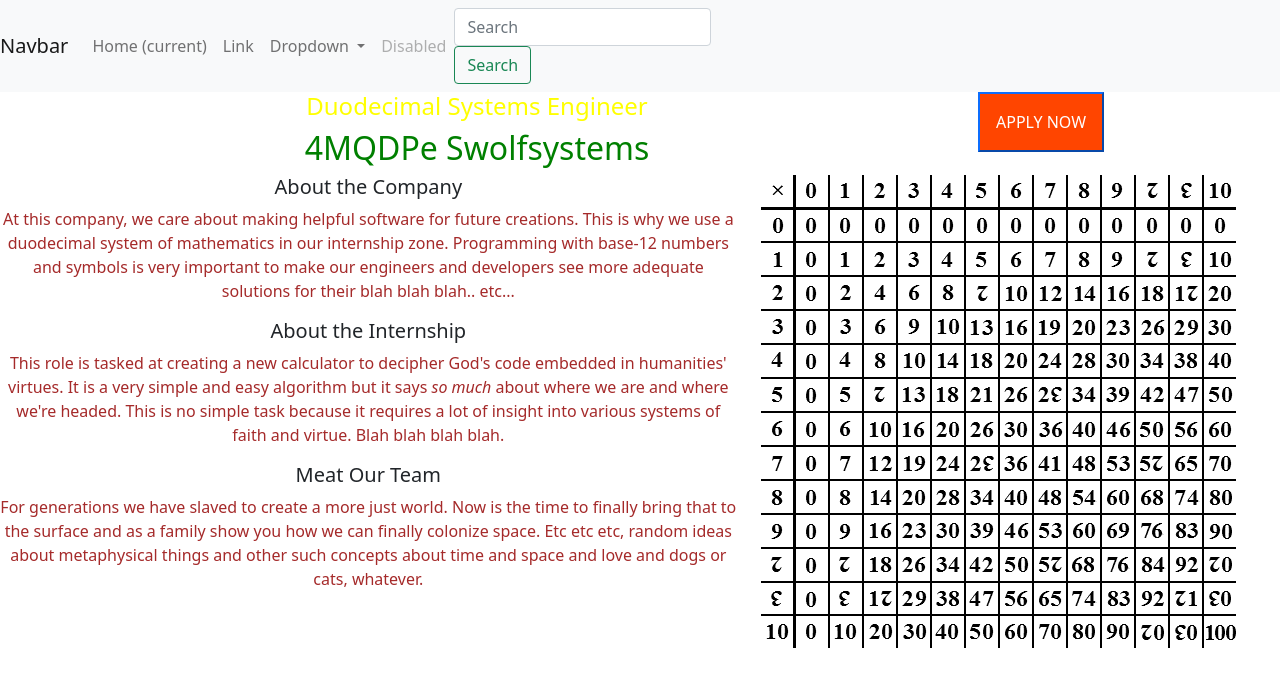
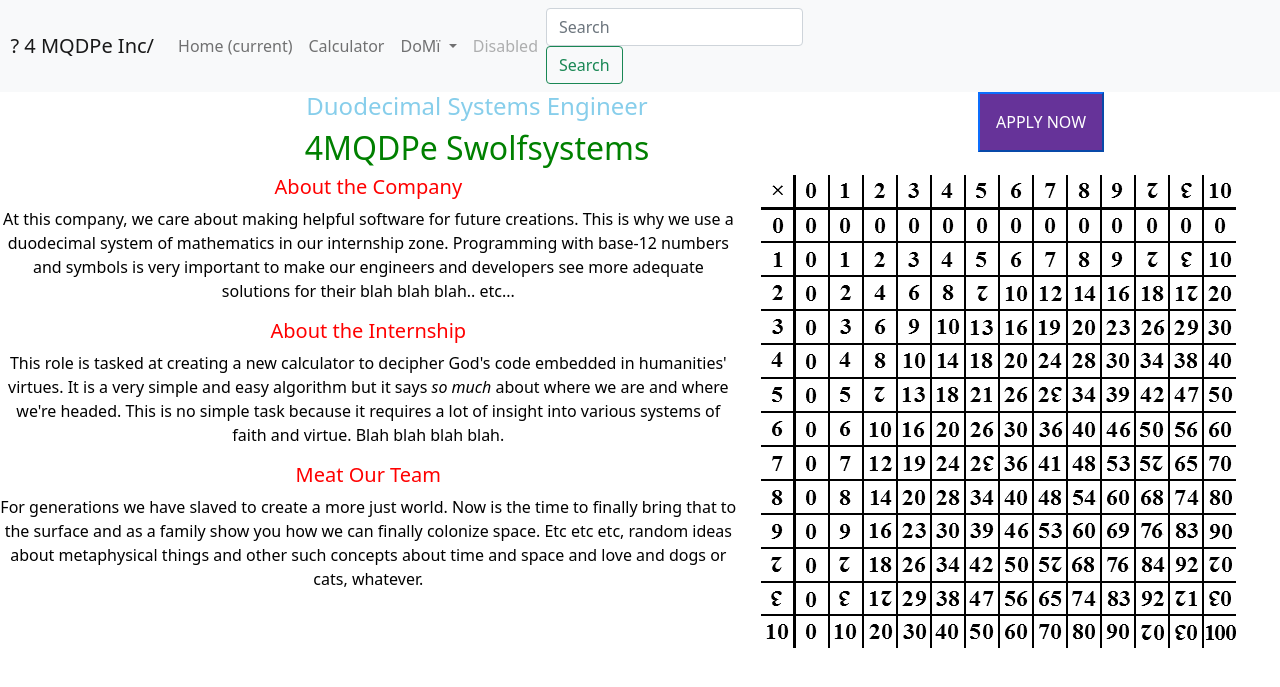
Before and after one commit to dknoll1/application, a PHP site: page /views/home.html in a window 1280 px wide. Shown: the top 687 px of the page. Run offline with PHP 8.4, Linux system fonts and the light colour scheme.

Commit message:
5 styles~views

```diff
--- a/styles/styles.css
+++ b/styles/styles.css
@@ -1,18 +1,22 @@
 .btn-primary {
-    background-color: orangered;
+    background-color: rebeccapurple;
     padding: 16px;
 }
 
 p {
-    color: brown;
+    color: black;
 }
 
 .imgstd {
     width: 33%;
 }
 
+h5 {
+    color: red;
+}
+
 h4 {
-    color: yellow;
+    color: skyblue;
 }
 
 h3 {
@@ -22,3 +26,7 @@ h3 {
 h2 {
     color: green;
 }
+
+h1 {
+    color: silver;
+}
--- a/views/home.html
+++ b/views/home.html
@@ -7,13 +7,14 @@
     <meta http-equiv="X-UA-Compatible" content="ie=edge">
     <link href="https://cdn.jsdelivr.net/npm/bootstrap@5.1.3/dist/css/bootstrap.min.css" rel="stylesheet" integrity="sha384-1BmE4kWBq78iYhFldvKuhfTAU6auU8tT94WrHftjDbrCEXSU1oBoqyl2QvZ6jIW3" crossorigin="anonymous">
     <link rel="stylesheet" href="styles/styles.css">
+
     <title>Job Application</title>
 </head>
 <body>
     <div class="row"></div>
     <div class="col-12">
         <nav class="navbar navbar-expand-lg navbar-light bg-light">
-            <a class="navbar-brand" href="#">Navbar</a>
+            <a class="navbar-brand" href="#">&nbsp ? 4 MQDPe Inc/</a>
             <button class="navbar-toggler" type="button" data-toggle="collapse" data-target="#navbarSupportedContent" aria-controls="navbarSupportedContent" aria-expanded="false" aria-label="Toggle navigation">
                 <span class="navbar-toggler-icon"></span>
             </button>
@@ -24,15 +25,15 @@
                         <a class="nav-link" href="#">Home <span class="sr-only">(current)</span></a>
                     </li>
                     <li class="nav-item">
-                        <a class="nav-link" href="#">Link</a>
+                        <a class="nav-link" href="#">Calculator</a>
                     </li>
                     <li class="nav-item dropdown">
                         <a class="nav-link dropdown-toggle" href="#" id="navbarDropdown" role="button" data-toggle="dropdown" aria-haspopup="true" aria-expanded="false">
-                            Dropdown
+                            DoMï
                         </a>
                         <div class="dropdown-menu" aria-labelledby="navbarDropdown">
-                            <a class="dropdown-item" href="#">Action</a>
-                            <a class="dropdown-item" href="#">Another action</a>
+                            <a class="dropdown-item" href="#">Charts</a>
+                            <a class="dropdown-item" href="#">Maps</a>
                             <div class="dropdown-divider"></div>
                             <a class="dropdown-item" href="#">Something else here</a>
                         </div>
@@ -78,5 +79,9 @@
         </div>
     </div>
 
+    <script src="https://code.jquery.com/jquery-3.3.1.slim.min.js" integrity="sha384-q8i/X+965DzO0rT7abK41JStQIAqVgRVzpbzo5smXKp4YfRvH+8abtTE1Pi6jizo" crossorigin="anonymous"></script>
+    <script src="https://cdn.jsdelivr.net/npm/popper.js@1.14.7/dist/umd/popper.min.js" integrity="sha384-UO2eT0CpHqdSJQ6hJty5KVphtPhzWj9WO1clHTMGa3JDZwrnQq4sF86dIHNDz0W1" crossorigin="anonymous"></script>
+    <script src="https://cdn.jsdelivr.net/npm/bootstrap@4.3.1/dist/js/bootstrap.min.js" integrity="sha384-JjSmVgyd0p3pXB1rRibZUAYoIIy6OrQ6VrjIEaFf/nJGzIxFDsf4x0xIM+B07jRM" crossorigin="anonymous"></script>
+
 </body>
 </html>
```
